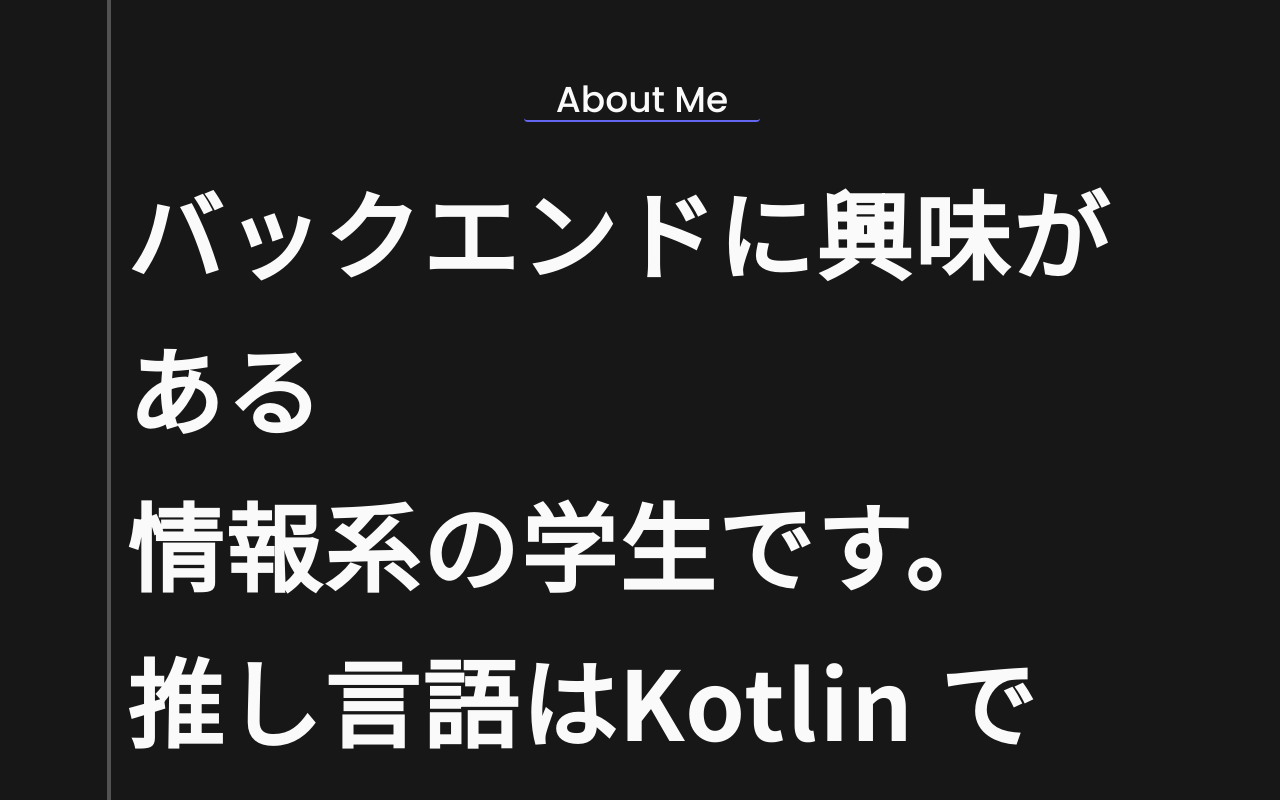
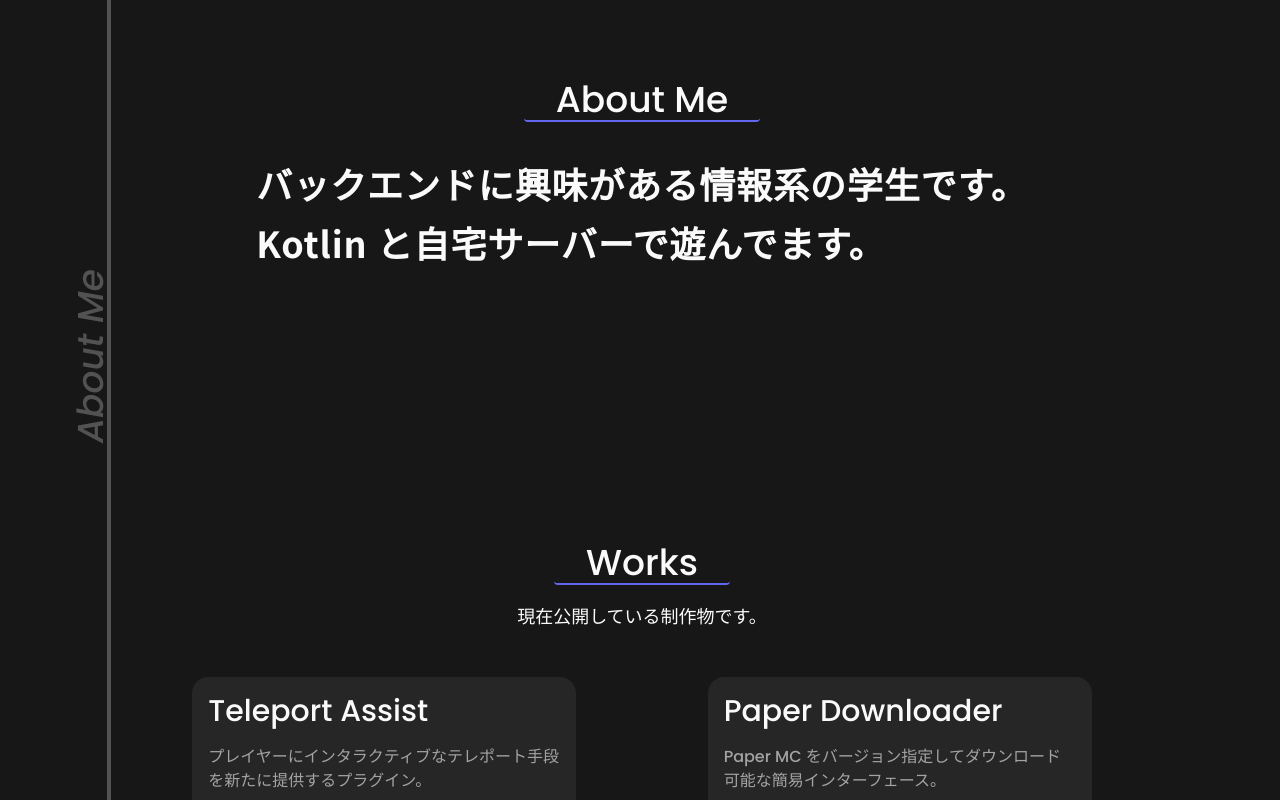
Before and after one commit to rokuosan/portfolio, a Nuxt app: page / in a window 1280 px wide. Shown: the part 800-1600 px from the top of the page. Built offline with nearby package versions, Linux system fonts and the light colour scheme; some icons are missing.

Commit message:
メッセージを変更

```diff
--- a/components/About.vue
+++ b/components/About.vue
@@ -14,11 +14,13 @@
         About Me
       </div>
       <!-- Description -->
-      <div class="md:w-fit text-8xl mb-8 mx-auto font-notosans p-4 font-bold tracking-wide leading-relaxed">
-        バックエンドに興味がある<br />
-        情報系の学生です。<br />
-        推し言語はKotlin です。<br />
-        よろしくお願いします。
+      <div class="w-fit text-4xl mb-24 mx-auto font-notosans p-4 font-bold tracking-wide leading-relaxed">
+        <p>
+          バックエンドに興味がある情報系の学生です。
+        </p>
+        <p>
+          Kotlin と自宅サーバーで遊んでます。
+        </p>
       </div>
 
     </div>
```
